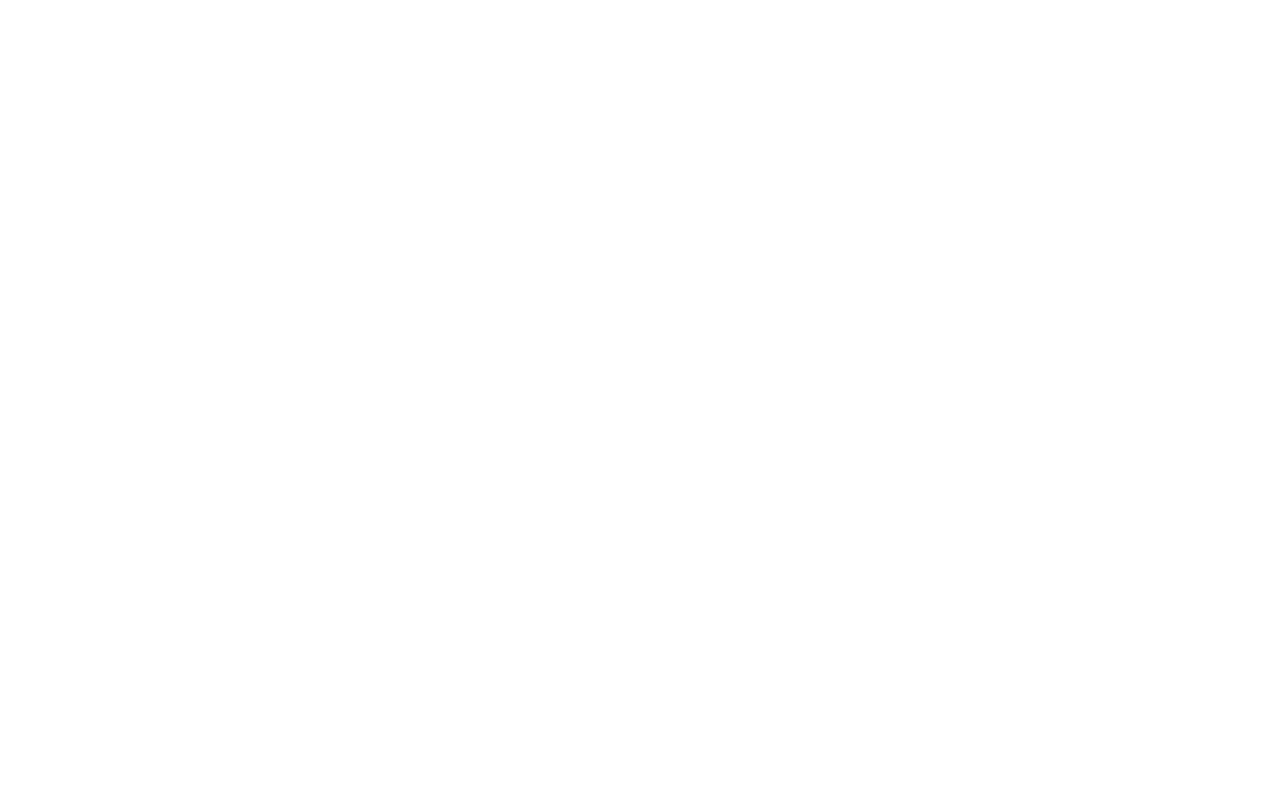
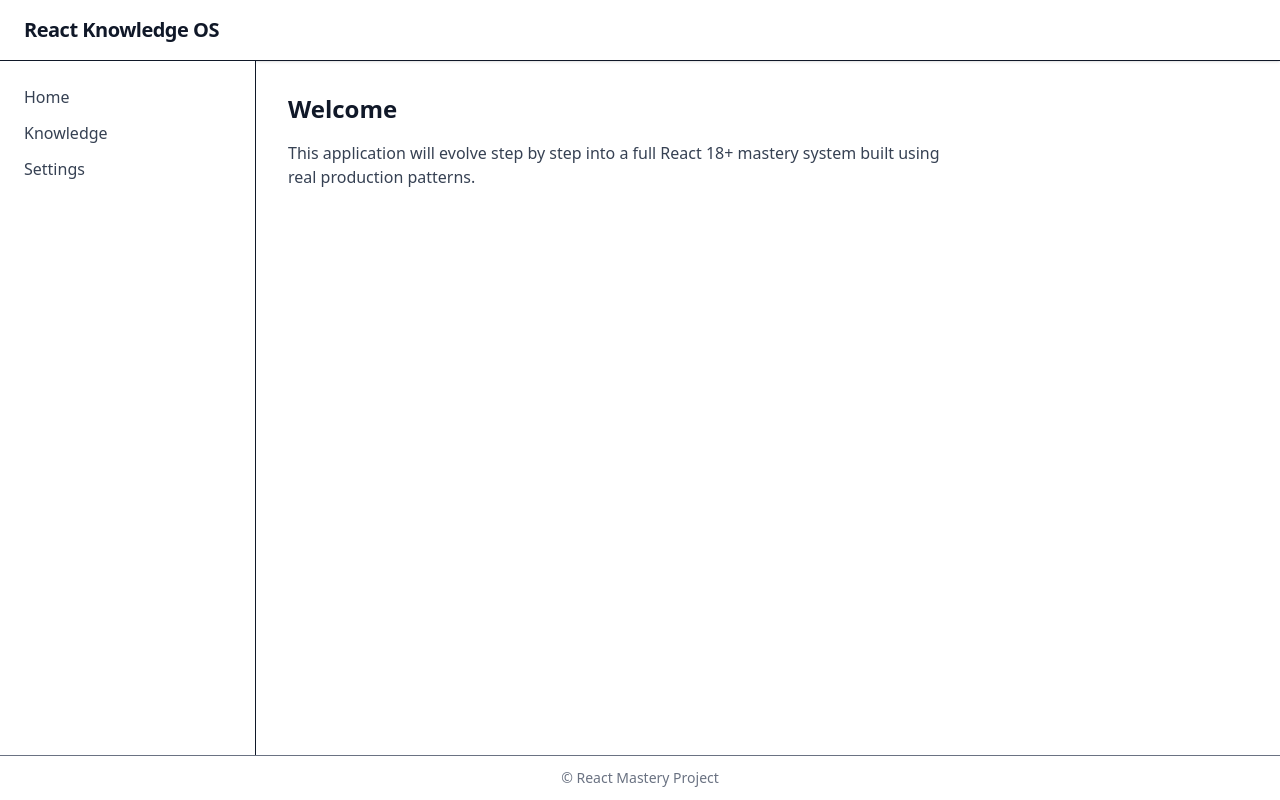
Before and after one commit to metooabby/react-knowledge-os, a React (Vite) app: page / in a window 1280 px wide. Built offline with nearby package versions, Linux system fonts and the light colour scheme.

Commit message:
Phase 0 done

```diff
--- a/src/App.tsx
+++ b/src/App.tsx
@@ -1,9 +1,19 @@
+import Header from './components/layout/Header';
+import Sidebar from "./components/layout/Sidebar"
+import Footer from './components/layout/Footer';
+import Home from './pages/Home';
+
 function App() {
 
   return (
-    <>
-
-    </>
+    <div className='flex min-h-screen flex-col bg-gray text-gray-900'>
+      <Header />
+      <div className='flex flex-1'>
+        <Sidebar />
+        <Home />
+      </div>
+      <Footer />
+    </div>
   )
 }
 
--- /dev/null
+++ b/src/components/layout/Footer.tsx
@@ -0,0 +1,7 @@
+export default function Footer() {
+    return (
+        <footer className="border-t bg-white py-3 text-center text-sm text-gray-500">
+            © React Mastery Project
+        </footer>
+    )
+}
--- /dev/null
+++ b/src/components/layout/Header.tsx
@@ -0,0 +1,9 @@
+export default function Header() {
+    return (
+        <header className="border-b bg-white px-6 py-4 shadow-sm">
+            <h1 className="text-xl font-semibold tracking-tight">
+                React Knowledge OS
+            </h1>
+        </header>
+    )
+}
--- /dev/null
+++ b/src/components/layout/Sidebar.tsx
@@ -0,0 +1,19 @@
+export default function Sidebar() {
+    return (
+        <aside className="w-64 border-r bg-white p-6">
+            <nav>
+                <ul className="space-y-3 font-medium">
+                    <li className="cursor-pointer text-gray-700 hover:text-black">
+                        Home
+                    </li>
+                    <li className="cursor-pointer text-gray-700 hover:text-black">
+                        Knowledge
+                    </li>
+                    <li className="cursor-pointer text-gray-700 hover:text-black">
+                        Settings
+                    </li>
+                </ul>
+            </nav>
+        </aside>
+    )
+}
--- /dev/null
+++ b/src/pages/Home.tsx
@@ -0,0 +1,11 @@
+export default function Home() {
+    return (
+        <main className="flex-1 p-8">
+            <h2 className="mb-4 text-2xl font-semibold">Welcome</h2>
+            <p className="max-w-2xl text-gray-700">
+                This application will evolve step by step into a full React 18+
+                mastery system built using real production patterns.
+            </p>
+        </main>
+    )
+}
```
